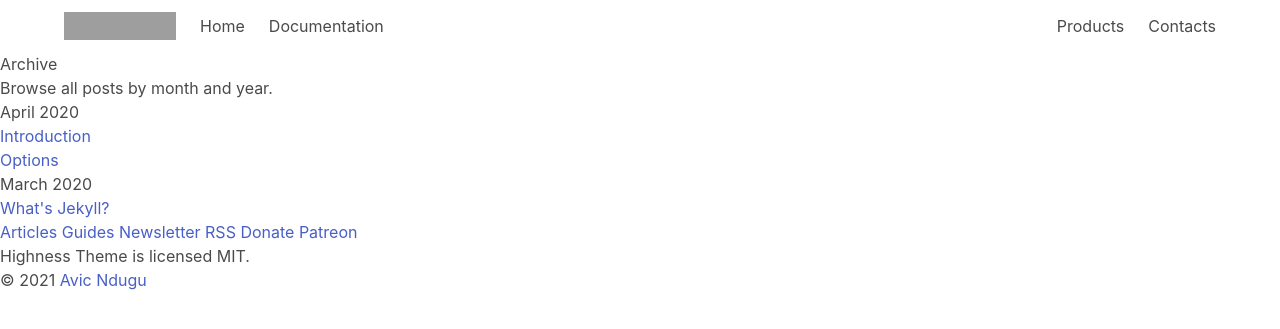
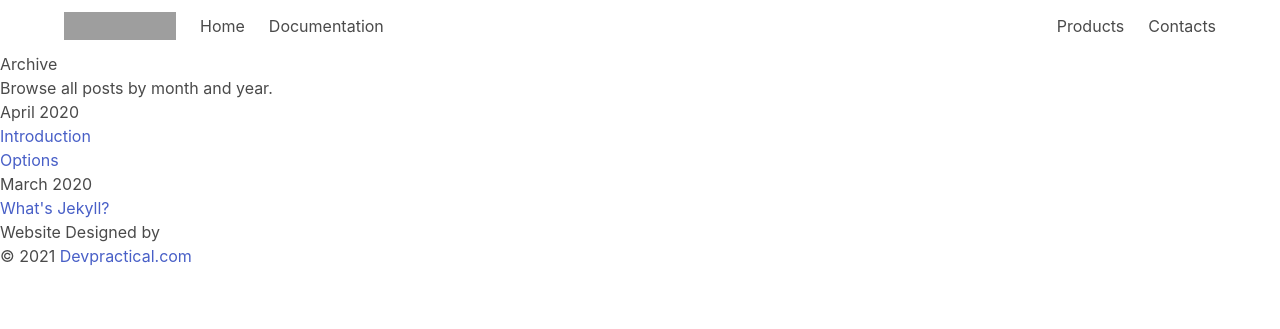
Before and after one commit to avicnotes/autospeck, a Jekyll site: the page built from archive.md, in a window 1280 px wide. Shown: the top 329 px of the page. Built offline with Jekyll 4.4.1, drawn with Linux system fonts in a browser that asks for light colours; grey boxes are pictures that could not be loaded.

Commit message:
Update default.html

```diff
--- a/_layouts/default.html
+++ b/_layouts/default.html
@@ -8,34 +8,12 @@
     {% include nav.html %}
 
     <main>
-      <section class="blog-content">
-        {{ content }}
-      </section>
-  </main>
-  <footer>
-      <nav>
-            <a href="#">
-              Articles
-            </a>
-            <a href="#">
-              Guides
-            </a>
-            <a href="#">
-              Newsletter
-            </a>
-            <a href="#">
-              RSS
-            </a>
-            <a href="#">
-              Donate
-            </a>
-            <a href="#">
-              Patreon
-            </a>
-      </nav>
+      {{ content }}
+    </main>
+    <footer>
       <div class="credits">
         <p>
-          Highness Theme is licensed MIT. <br/> &copy; 2021 <a href="https://devpractical.com"> Avic Ndugu </a>
+          Website Designed by <br/> &copy; 2021 <a href="https://devpractical.com">Devpractical.com</a>
         </p>
       </div>
     </footer>
```
